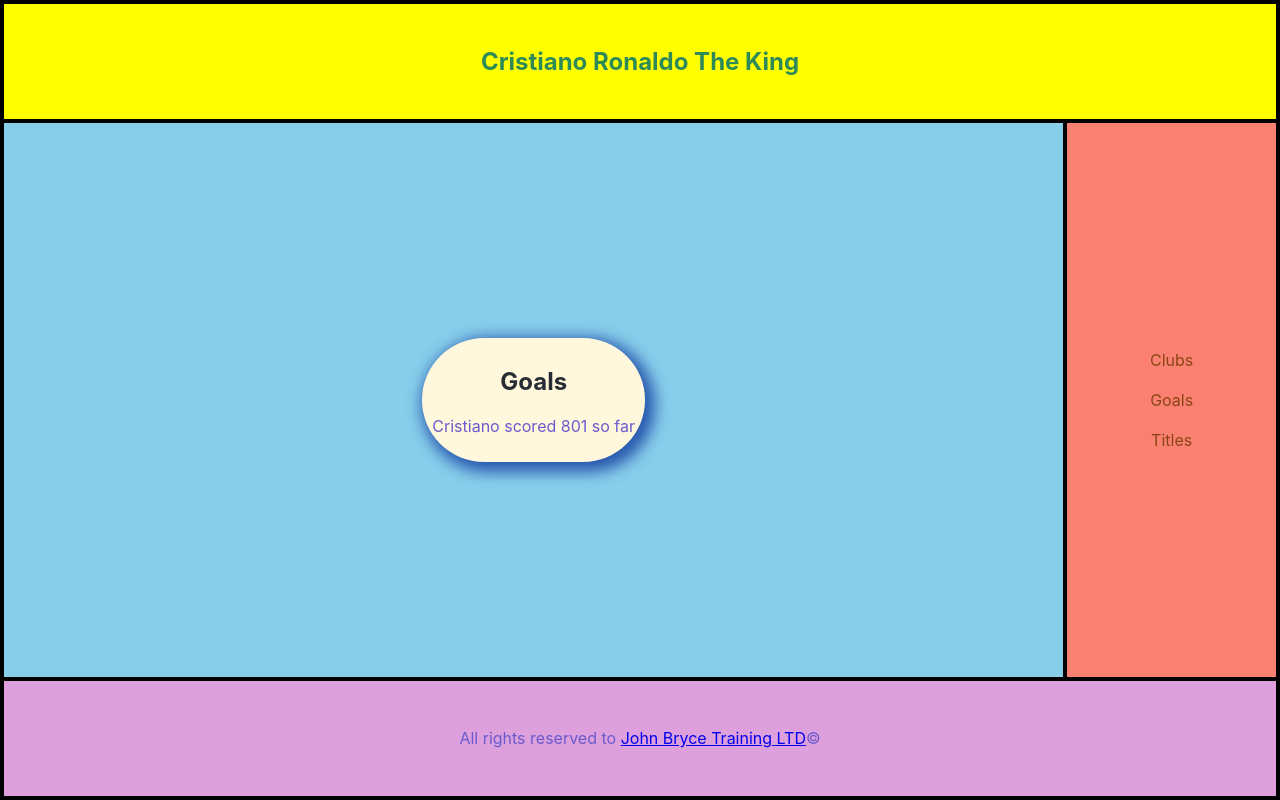
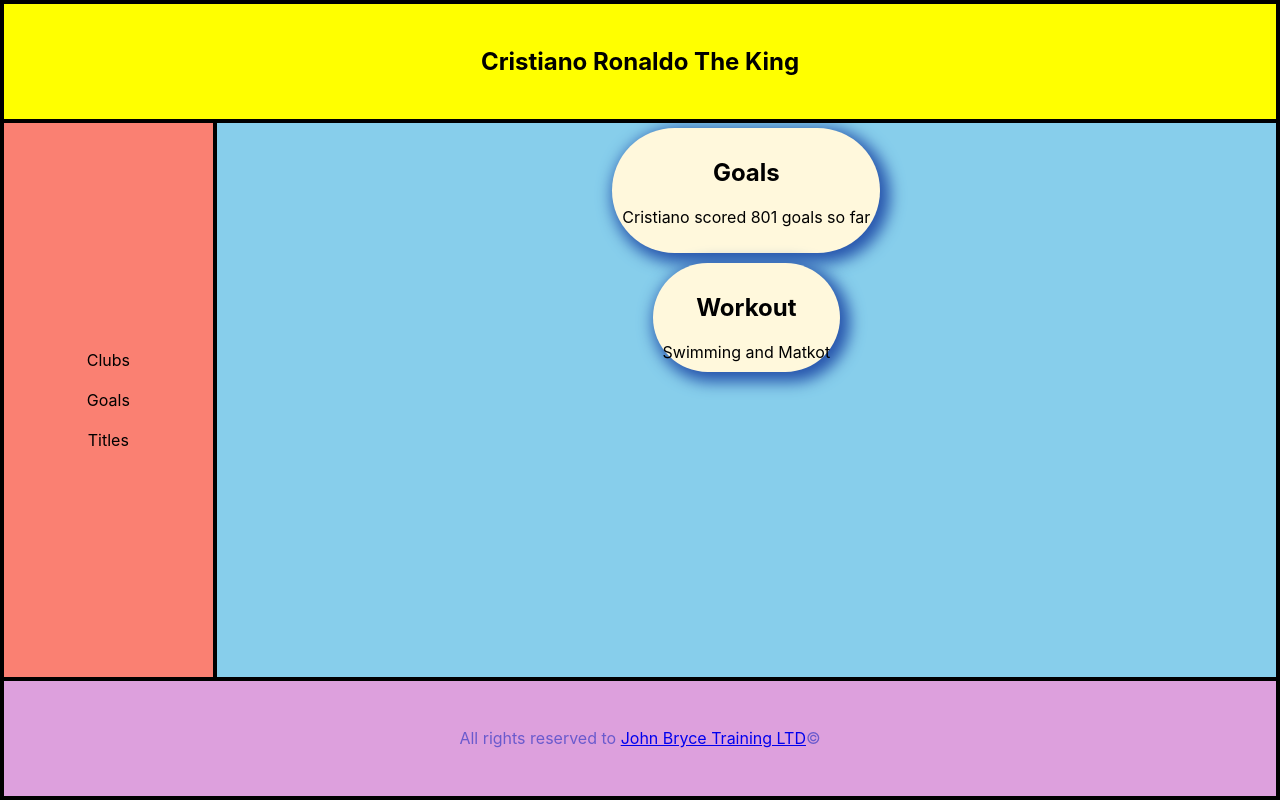
Before and after one commit to BlackWolf86/REACT, a React (Create React App) app: page / in a window 1280 px wide. Built offline with nearby package versions, Linux system fonts and the light colour scheme.

Commit message:
workout and total done

```diff
--- a/src/Components/HomeArea/Main/Main.css
+++ b/src/Components/HomeArea/Main/Main.css
@@ -1,7 +1,6 @@
 .Main {
-    height: 100%;
     display: flex;
-    flex-direction: row;
+    flex-direction: column;
     flex-wrap: nowrap;
     justify-content: center;
     align-content: center;
--- a/src/Components/HomeArea/Main/Main.tsx
+++ b/src/Components/HomeArea/Main/Main.tsx
@@ -1,4 +1,5 @@
 import Total from "../Total/Total";
+import Workout from "../Workout/Workout";
 import "./Main.css";
 
 function Main(): JSX.Element {
@@ -6,6 +7,7 @@
         <div className="Main">
             {/* <img src="https://media.giphy.com/media/r1IMdmkhUcpzy/giphy.gif" /> */}
             <Total/>
+            <Workout/>
         </div>
     );
 }
--- a/src/Components/HomeArea/Total/Total.css
+++ b/src/Components/HomeArea/Total/Total.css
@@ -1,3 +1,7 @@
 .Total {
 
 }
+
+.left {
+    flex: 1;
+}
--- a/src/Components/HomeArea/Total/Total.tsx
+++ b/src/Components/HomeArea/Total/Total.tsx
@@ -5,7 +5,7 @@
     return (
         <div className="Total Box">
             <h2>Goals</h2>
-            <p>Cristiano scored {numOfGoals} so far</p>
+            <p>Cristiano scored {numOfGoals} goals so far</p>
         </div>
     );
 }
--- /dev/null
+++ b/src/Components/HomeArea/Workout/Workout.css
@@ -0,0 +1,3 @@
+.Workout {
+
+}
--- /dev/null
+++ b/src/Components/HomeArea/Workout/Workout.tsx
@@ -0,0 +1,25 @@
+import "./Workout.css";
+
+function Workout(): JSX.Element {
+    return (
+        <div className="Workout Box">
+            <h2>Workout</h2>
+            {isWinter() ? "Running in the gym" : isSummer() ? "Swimming and Matkot" : "TRX and Meditation"}
+        </div>
+    );
+
+    function isWinter(): boolean {
+        const date = new Date();
+        const month = date.getMonth() +1;
+        console.log(month);
+        return month === 12 || month === 1 || month === 2;
+    }
+
+    function isSummer(): boolean {
+        const date = new Date();
+        const month = date.getMonth() +1;
+        return 6 <= month && month <= 8;
+    }
+}
+
+export default Workout;
--- a/src/Components/LayoutArea/Footer/Footer.css
+++ b/src/Components/LayoutArea/Footer/Footer.css
@@ -5,6 +5,6 @@
     justify-content: center;
 }
 
-p{
+.Footer > p{
     color: slateblue
 }
--- a/src/Components/LayoutArea/Header/Header.css
+++ b/src/Components/LayoutArea/Header/Header.css
@@ -6,6 +6,6 @@
 }
 
 
-h1{
-    color: seagreen
+.Header > h1{
+    color: black
 }
--- a/src/Components/LayoutArea/Layout/Layout.css
+++ b/src/Components/LayoutArea/Layout/Layout.css
@@ -1,5 +1,5 @@
 .Layout{
-    height: 100%;
+
 }
 
 section{
--- a/src/Components/LayoutArea/Layout/Layout.tsx
+++ b/src/Components/LayoutArea/Layout/Layout.tsx
@@ -10,12 +10,12 @@
             <header>
                 <Header />
             </header>
+            <aside>
+                <Menu />
+            </aside>
             <main>
                 <Main />
             </main>
-            <aside>
-                <Menu />
-            </aside>
             <footer>
                 <Footer />
             </footer>
--- a/src/Components/LayoutArea/Menu/Menu.css
+++ b/src/Components/LayoutArea/Menu/Menu.css
@@ -5,6 +5,6 @@
     justify-content: center;
 }
 
-span{
-    color:saddlebrown
+.Menu > span{
+    color: black
 }
--- a/src/index.css
+++ b/src/index.css
@@ -12,14 +12,16 @@
     monospace;
 } */
 
-html,body, #root{
+html, body, #root{
+  height: 100%;
   margin: 0;
   padding: 0;
-  height: 100%;
   text-align: center;
-  font-style: bold;
-  color: #282c34;
-  background-image: linear-gradient(45deg,#61dafb,#c0e7f1);
+  position: fixed;
+  top: 0px;
+  bottom: 0px;
+  left: 0px;
+  right: 0px;
   font-family: -apple-system, BlinkMacSystemFont, "Segoe UI", "Roboto", "Oxygen",
     "Ubuntu", "Cantarell", "Fira Sans", "Droid Sans", "Helvetica Neue",
     sans-serif;
```
